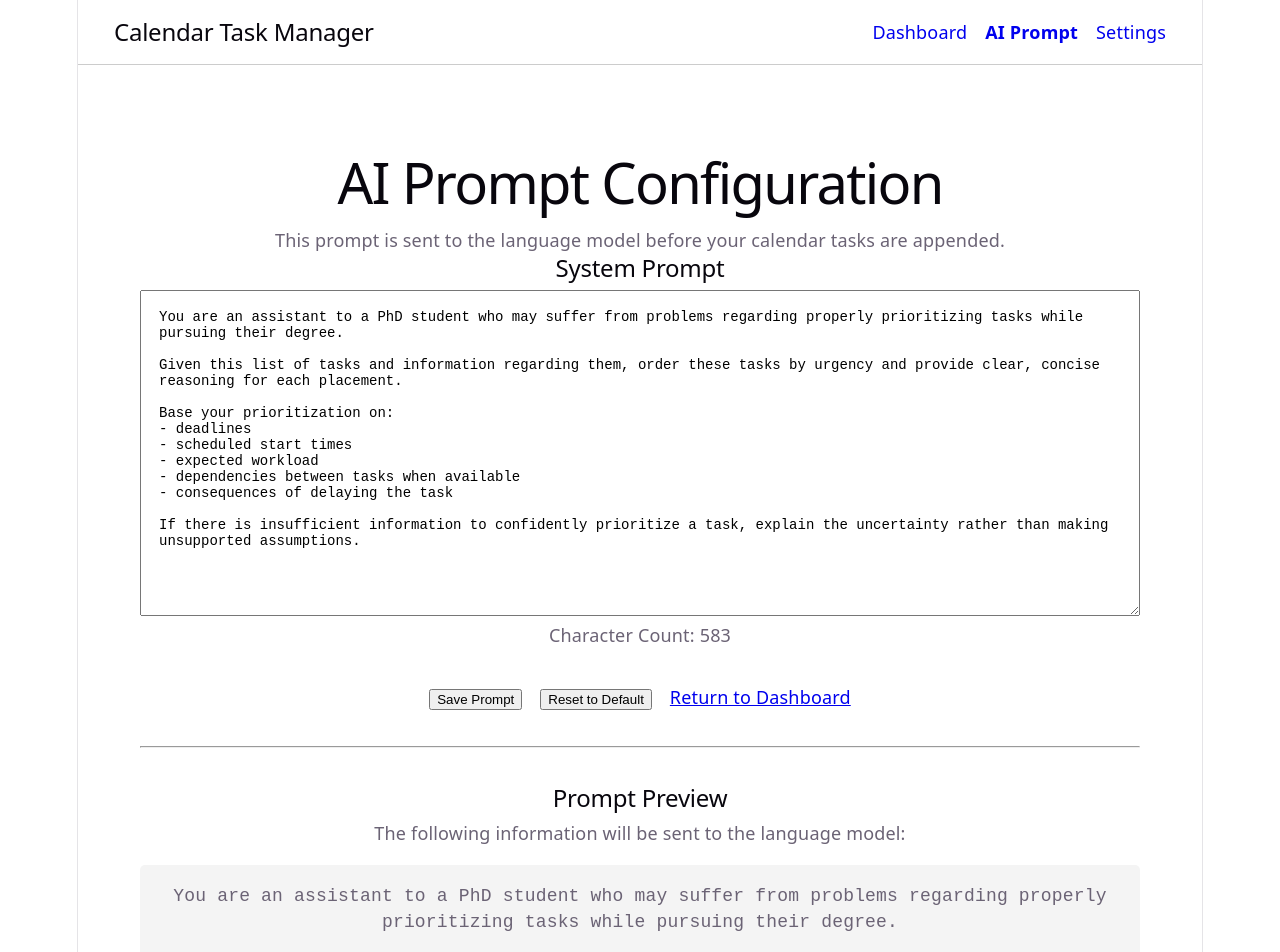
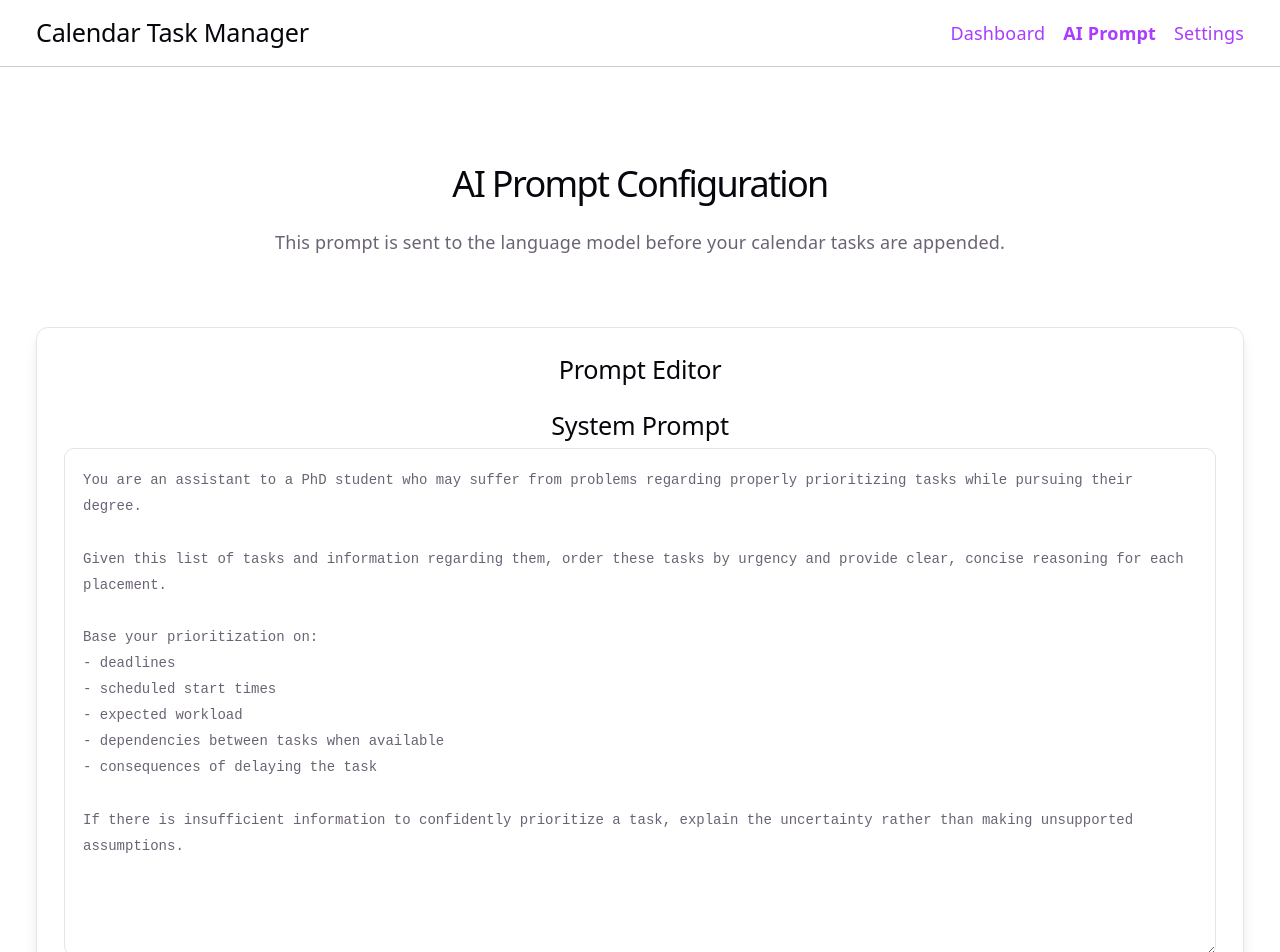
Before and after one commit to Zeta1313/RITrnship, a React (Vite) app: page /prompt in a window 1280 px wide. Shown: the top 952 px of the page. Built offline with nearby package versions, Linux system fonts and the light colour scheme; no server answers.

Commit message:
Updated CSS and structure for better professionalism

```diff
--- a/src/index.css
+++ b/src/index.css
@@ -44,26 +44,21 @@
     --shadow:
       rgba(0, 0, 0, 0.4) 0 10px 15px -3px, rgba(0, 0, 0, 0.25) 0 4px 6px -2px;
   }
-
-  #social .button-icon {
-    filter: invert(1) brightness(2);
-  }
 }
 
 body {
-  margin: 0;
+    margin: 0;
+    background: var(--bg);
+    color: var(--text);
 }
 
 #root {
-  width: 1126px;
-  max-width: 100%;
-  margin: 0 auto;
-  text-align: center;
-  border-inline: 1px solid var(--border);
-  min-height: 100svh;
-  display: flex;
-  flex-direction: column;
-  box-sizing: border-box;
+    min-height: 100vh;
+    max-width: 1400px;
+    margin: 0 auto;
+    display: flex;
+    flex-direction: column;
+    text-align: center;
 }
 
 h1,
@@ -74,7 +69,7 @@ h2 {
 }
 
 h1 {
-  font-size: 56px;
+  font-size: 2rem;
   letter-spacing: -1.68px;
   margin: 32px 0;
   @media (max-width: 1024px) {
@@ -83,7 +78,7 @@ h1 {
   }
 }
 h2 {
-  font-size: 24px;
+  font-size: 1.4rem;
   line-height: 118%;
   letter-spacing: -0.24px;
   margin: 0 0 8px;
@@ -95,17 +90,181 @@ p {
   margin: 0;
 }
 
-code,
-.counter {
-  font-family: var(--mono);
-  display: inline-flex;
-  border-radius: 4px;
-  color: var(--text-h);
-}
-
 code {
   font-size: 15px;
   line-height: 135%;
   padding: 4px 8px;
   background: var(--code-bg);
 }
+
+button {
+    background: var(--accent);
+    color: white;
+    border: none;
+    border-radius: 8px;
+    padding: .75rem 1.25rem;
+    font-size: .95rem;
+    font-weight: 500;
+    cursor: pointer;
+    transition: background-color .2s ease, color .2s ease, transform .15s ease, box-shadow .2s ease;
+}
+
+.page {
+    padding: 2rem;
+}
+
+.page-header {
+    margin-bottom: 2rem;
+}
+
+.card {
+    background: var(--bg);
+    border: 1px solid var(--border);
+    border-radius: 12px;
+    box-shadow: var(--shadow);
+    padding: 1.5rem;
+}
+
+.button-secondary {
+    background: transparent;
+    color: var(--text-h);
+    border: 1px solid var(--border);
+}
+
+button:hover {
+    transform: translateY(-1px);
+    filter: brightness(1.05);
+}
+
+button:disabled {
+    opacity: .5;
+    cursor: not-allowed;
+}
+
+.button-secondary {
+    display: inline-flex;
+    align-items: center;
+    justify-content: center;
+    background: transparent;
+    color: var(--text-h);
+    border: 1px solid var(--border);
+    border-radius: 8px;
+    padding: .75rem 1.25rem;
+    text-decoration: none;
+    font-size: .95rem;
+    font-weight: 500;
+    cursor: pointer;
+    transition:
+        background-color .2s ease,
+        color .2s ease,
+        border-color .2s ease;
+}
+
+.button-secondary:hover {
+    background: var(--accent-bg);
+    border-color: var(--accent-border);
+}
+
+a {
+    color: var(--accent);
+    text-decoration: none;
+}
+
+a:hover {
+    text-decoration: underline;
+}
+
+.prompt-preview {
+    background: var(--code-bg);
+    border: 1px solid var(--border);
+    border-radius: 10px;
+    padding: 1.5rem;
+    font-family: var(--mono);
+    white-space: pre-wrap;
+    overflow-wrap: break-word;
+    line-height: 1.6;
+}
+
+textarea {
+    width: 100%;
+    min-height: 400px;
+    padding: 1rem;
+    border: 1px solid var(--border);
+    border-radius: 10px;
+    font: inherit;
+    resize: vertical;
+    background: var(--bg);
+    color: var(--text);
+}
+
+.section-actions {
+    display: flex;
+    gap: 1rem;
+    margin-top: 2rem;
+    flex-wrap: wrap;
+}
+
+.stack {
+    display: flex;
+    flex-direction: column;
+    gap: 1rem;
+}
+
+.stack-lg {
+    display: flex;
+    flex-direction: column;
+    gap: 2rem;
+}
+
+.row {
+    display: flex;
+    align-items: center;
+    gap: 1rem;
+}
+
+.navbar {
+    display: flex;
+    gap: 2rem;
+    align-items: center;
+    padding: 1rem 2rem;
+    border-bottom: 1px solid var(--border);
+    background: var(--bg);
+    position: sticky;
+    top: 0;
+    z-index: 100;
+
+}
+
+.alert {
+    padding: 1rem;
+    border-radius: 8px;
+    margin: 1rem 0;
+}
+
+.alert-success {
+    background: #e8f5e9;
+    color: #256029;
+}
+
+.alert-error {
+    background: #fdecea;
+    color: #8a1c1c;
+}
+
+.alert-info {
+    background: var(--accent-bg);
+    color: var(--text-h);
+}
+
+.dashboard-grid {
+    display: grid;
+    grid-template-columns: 320px 1fr;
+    gap: 2rem;
+    align-items: start;
+}
+
+@media (max-width: 900px) {
+    .dashboard-grid {
+        grid-template-columns: 1fr;
+    }
+}
--- a/src/pages/Dashboard.jsx
+++ b/src/pages/Dashboard.jsx
@@ -7,11 +7,21 @@ import { normalizeEvents } from "../utils/normalizeEvents";
 import { useCalendar } from "../services/AuthContext";
 import PrioritizeButton from "../components/PrioButton";
 import PriorityList from "../components/PrioList";
-import { prioritizeTasks } from "../services/API";
+import { prioritizeTasks } from "../services/llmApi";
 import { DEFAULT_PROMPT } from "../prompts/defaultPrompt";
 
 function Dashboard() {
-    const { accessToken, setAccessToken, calendars, setCalendars, selectedCalendar, setSelectedCalendar, tasks, setTasks } = useCalendar();
+    const {
+        accessToken,
+        setAccessToken,
+        calendars,
+        setCalendars,
+        selectedCalendar,
+        setSelectedCalendar,
+        tasks,
+        setTasks
+    } = useCalendar();
+
     const [message, setMessage] = useState("");
     const [priorities, setPriorities] = useState([]);
     const [prioritizing, setPrioritizing] = useState(false);
@@ -81,33 +91,75 @@ function Dashboard() {
     }
 
     return (
-        <div style={{ padding: "2rem" }}>
+        <main className="page stack-lg">
+            <header className="page-header">
                 <h1>Calendar Task Manager</h1>
 
                 {!accessToken ? (
                     <Login onSuccess={handleLogin} />
                 ) : (
-                <p>Logged In</p>
+                    <div className="alert alert-success">
+                        Logged in successfully.
+                    </div>
                 )}
 
-            {message && <p>{message}</p>}
+                {message && (
+                    <div className="alert alert-info">
+                        {message}
+                    </div>
+                )}
 
-            <CalendarList calendars={calendars} selectedCalendar={selectedCalendar} onSelect={handleCalendarSelect} />
+                {priorityError && (
+                    <div className="alert alert-error">
+                        {priorityError}
+                    </div>
+                )}
+            </header>
+
+            <div className="dashboard-grid">
+                <aside className="stack">
+                    <section className="card">
+                        <h2>Calendars</h2>
+
+                        <CalendarList
+                            calendars={calendars}
+                            selectedCalendar={selectedCalendar}
+                            onSelect={handleCalendarSelect}
+                        />
+                    </section>
+
+                    <section className="card">
+                        <h2>AI Prioritization</h2>
+
+                        {tasks.length > 0 ? (
+                            <PrioritizeButton
+                                onPrioritize={handlePrioritize}
+                                disabled={prioritizing}
+                                loading={prioritizing}
+                            />
+                        ) : (
+                            <p>Select a calendar to begin.</p>
+                        )}
+                    </section>
+                </aside>
+
+                <section className="stack">
+                    <div className="card">
+                        <h2>Tasks</h2>
 
                         <TaskList tasks={tasks} />
+                    </div>
 
-            {tasks.length > 0 && (
-                <PrioritizeButton
-                    onPrioritize={handlePrioritize}
-                    disabled={tasks.length === 0}
-                    loading={prioritizing}
-                />
-            )}
-
-            {priorityError && <p>{priorityError}</p>}
+                    {priorities.length > 0 && (
+                        <div className="card">
+                            <h2>Prioritized Tasks</h2>
 
                             <PriorityList priorities={priorities} />
                         </div>
+                    )}
+                </section>
+            </div>
+        </main>
     );
 }
 
--- a/src/pages/PromptManager.jsx
+++ b/src/pages/PromptManager.jsx
@@ -2,12 +2,10 @@ import { useEffect, useState } from "react";
 import { Link } from "react-router-dom";
 import PromptEditor from "../components/PromptEditor";
 import { DEFAULT_PROMPT } from "../prompts/defaultPrompt";
-import { useCalendar } from "../services/AuthContext";
 
 function PromptManager() {
     const [prompt, setPrompt] = useState(DEFAULT_PROMPT);
     const [savedMessage, setSavedMessage] = useState("");
-    const { accessToken, setAccessToken } = useCalendar();
 
     useEffect(() => {
         const storedPrompt = localStorage.getItem("llmPrompt");
@@ -37,61 +35,59 @@ function PromptManager() {
     }
 
     return (
-        <div style={{ padding: "2rem", maxWidth: "1000px", margin: "0 auto" }}>
+        <main className="page stack-lg">
+            <header className="page-header">
                 <h1>AI Prompt Configuration</h1>
 
                 <p>
-                This prompt is sent to the language model before your calendar
-                tasks are appended.
+                    This prompt is sent to the language model before your
+                    calendar tasks are appended.
                 </p>
+            </header>
+
+            {savedMessage && (
+                <div className="alert alert-success">
+                    {savedMessage}
+                </div>
+            )}
+
+            <section className="card stack">
+                <h2>Prompt Editor</h2>
 
                 <PromptEditor
                     prompt={prompt}
                     onChange={setPrompt}
                 />
 
-            <div style={{ marginTop: "2rem" }}>
+                <div className="section-actions">
                     <button onClick={handleSave}>
                         Save Prompt
                     </button>
 
                     <button
+                        className="button-secondary"
                         onClick={handleReset}
-                    style={{ marginLeft: "1rem" }}
                     >
                         Reset to Default
                     </button>
 
                     <Link
+                        className="button-secondary"
                         to="/"
-                    style={{ marginLeft: "1rem" }}
                     >
                         Return to Dashboard
                     </Link>
                 </div>
+            </section>
 
-            {savedMessage && (
-                <p style={{ marginTop: "1rem" }}>
-                    {savedMessage}
-                </p>
-            )}
-
-            <hr style={{ margin: "2rem 0" }} />
-
+            <section className="card stack">
                 <h2>Prompt Preview</h2>
 
                 <p>
-                The following information will be sent to the language model:
+                    The following information will be sent to the language model.
                 </p>
 
-            <pre
-                style={{
-                    whiteSpace: "pre-wrap",
-                    background: "#f4f4f4",
-                    padding: "1rem",
-                    borderRadius: "5px"
-                }}
-            >
+                <pre className="prompt-preview">
 {`${prompt}
 
 -------------------------
@@ -106,7 +102,8 @@ Expected Output
 
 Return the tasks ordered from highest to lowest priority with concise reasoning.`}
                 </pre>
-        </div>
+            </section>
+        </main>
     );
 }
 
--- a/src/pages/Settings.jsx
+++ b/src/pages/Settings.jsx
@@ -2,13 +2,42 @@ import { useCalendar } from "../services/AuthContext";
 
 function Settings() {
     const { logout } = useCalendar();
+
     return (
-        <div>
-            <h1>Settings</h1>
-            <button onClick={logout}>
-                Log Out
-            </button>
-        </div>
+        <main className="page stack-lg">
+            <header className="page-header">
+                <h1>Settings</h1>
+
+                <p>
+                    Configure application preferences and manage your account.
+                </p>
+            </header>
+
+            <section className="card stack">
+                <h2>Account</h2>
+
+                <p>
+                    Sign out of your Google account used to access calendar data.
+                </p>
+
+                <div className="section-actions">
+                    <button
+                        className="button-secondary"
+                        onClick={logout}
+                    >
+                        Log Out
+                    </button>
+                </div>
+            </section>
+
+            <section className="card stack">
+                <h2>Coming Soon</h2>
+
+                <p>
+                    Additional application settings will be available here in a future update.
+                </p>
+            </section>
+        </main>
     );
 }
 
```
Also changed, not shown: src/services/llmApi.js (renamed from src/services/API.js). Lines whose indentation alone changed are shown as unchanged.
